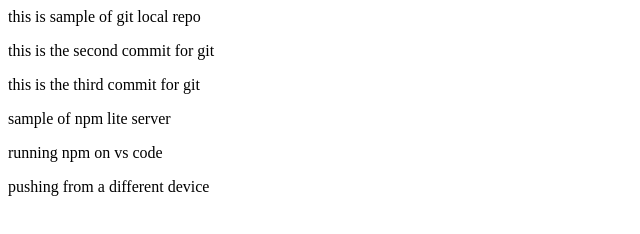
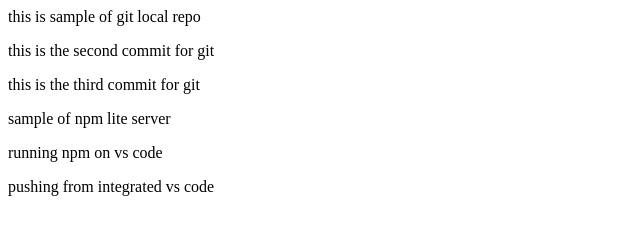
Before and after one commit to mka6588/git-test, a website: page index.html in a window 1280 px wide. Shown: the full height of the page, 0-640 px from the left. Drawn offline with Linux system fonts and the light colour scheme.

Commit message:
pushing from vscode

```diff
--- a/index.html
+++ b/index.html
@@ -12,7 +12,7 @@
     <p>this is the third commit for git</p>
     <p>sample of npm lite server</p>
     <p>running npm on vs code</p>
-    <p>pushing from a different device</p>
+    <p>pushing from integrated vs code</p>
 
 
 </body>
```
